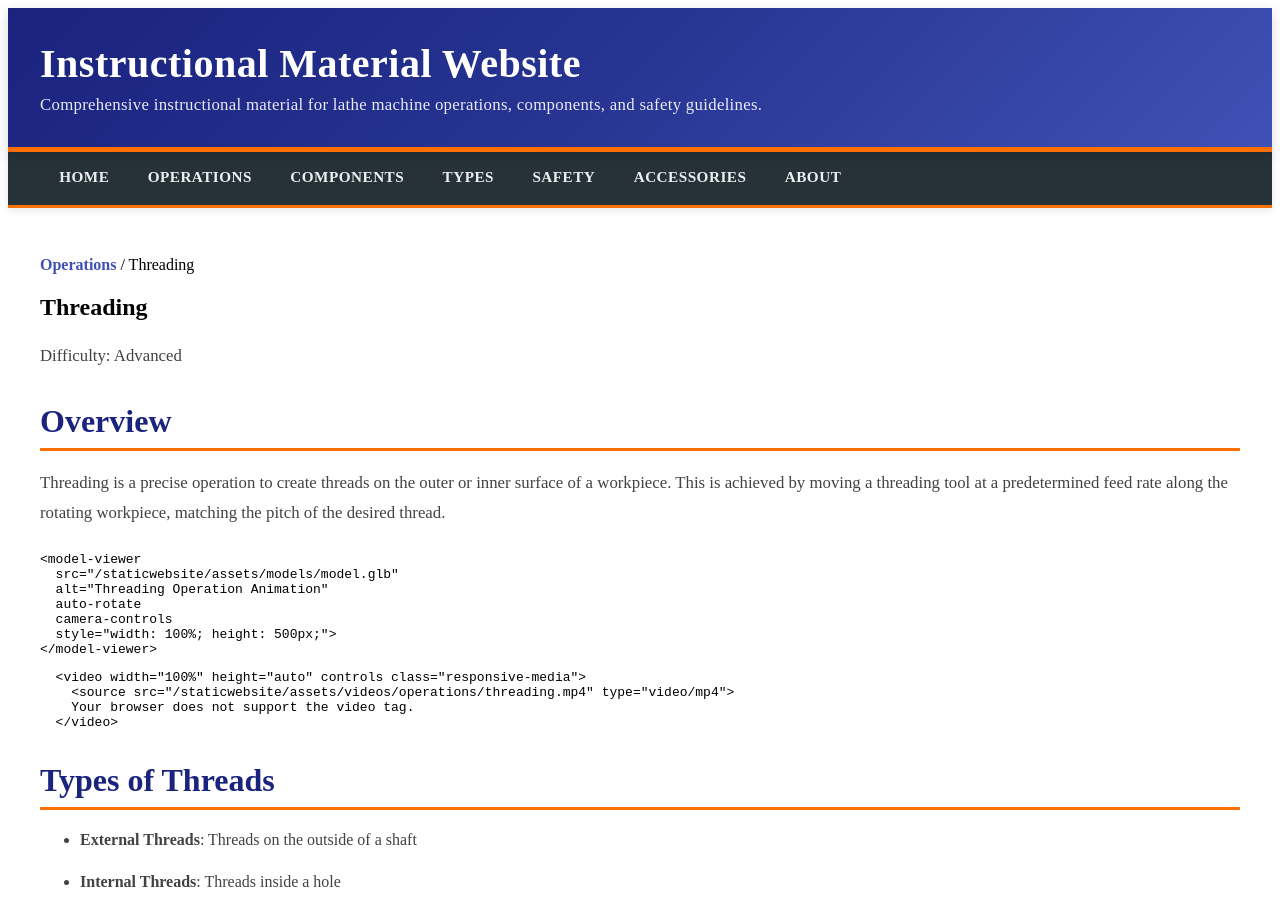
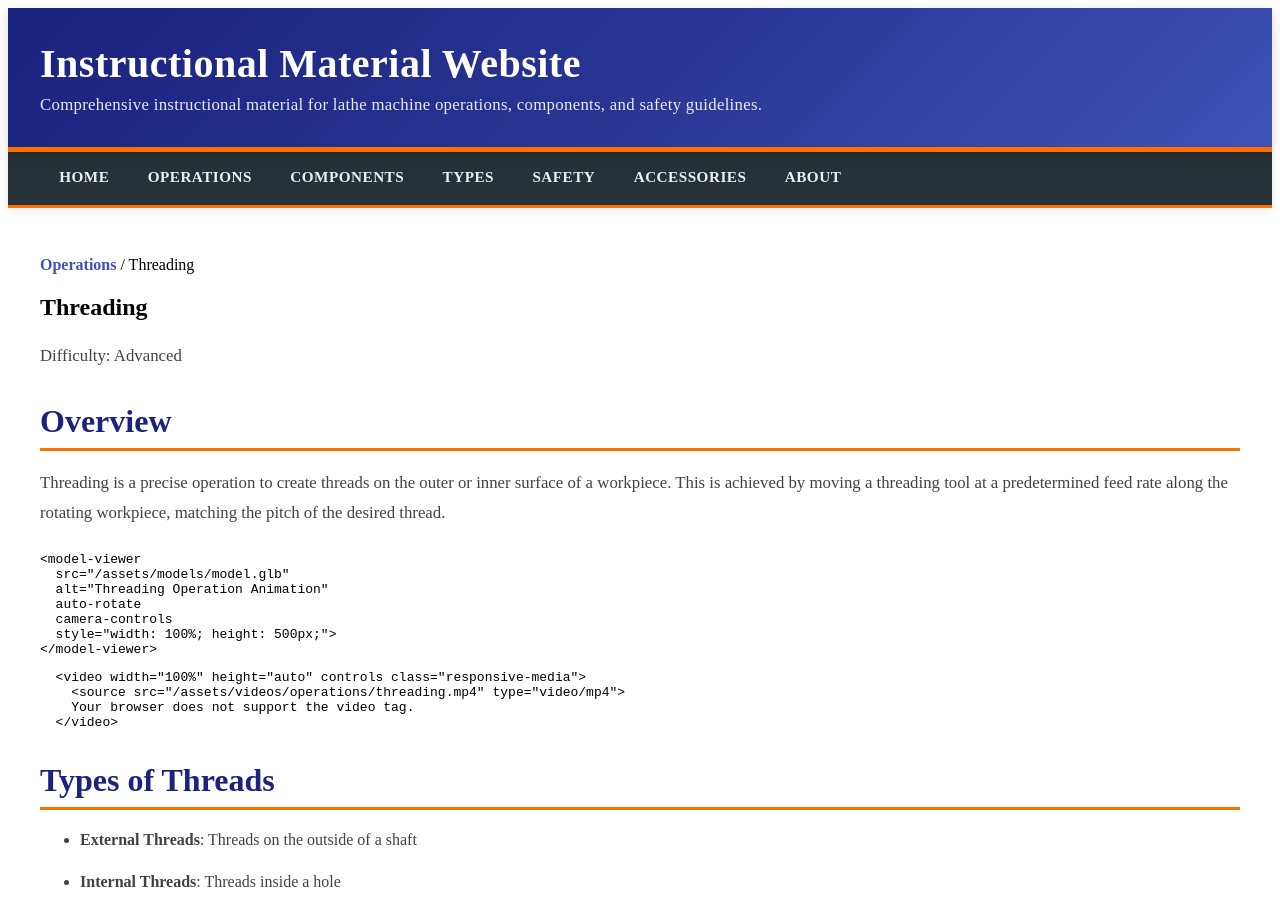
Before and after one commit to chivarly/staticwebsite, a Jekyll site: the page built from _operations/threading.md, in a window 1280 px wide and 900 px high. Built offline with Jekyll 4.4.1, drawn with Linux system fonts in a browser that asks for light colours.

Commit message:
For production

```diff
--- a/_config.yml
+++ b/_config.yml
@@ -23,8 +23,8 @@
 description: >- # this means to ignore newlines until "baseurl:"
   Comprehensive instructional material for lathe machine operations,
   components, and safety guidelines.
-baseurl: "/staticwebsite" # the subpath of your site, e.g. /blog
-url: "https://chivarly.github.io" # the base hostname & protocol for your site, e.g. http://example.com
+baseurl: "" # the subpath of your site, e.g. /blog
+url: "http://localhost:4000" # the base hostname & protocol for your site, e.g. http://example.com
 twitter_username: jekyllrb
 github_username:  chivarly
 repository: chivarly/staticwebsite
```
